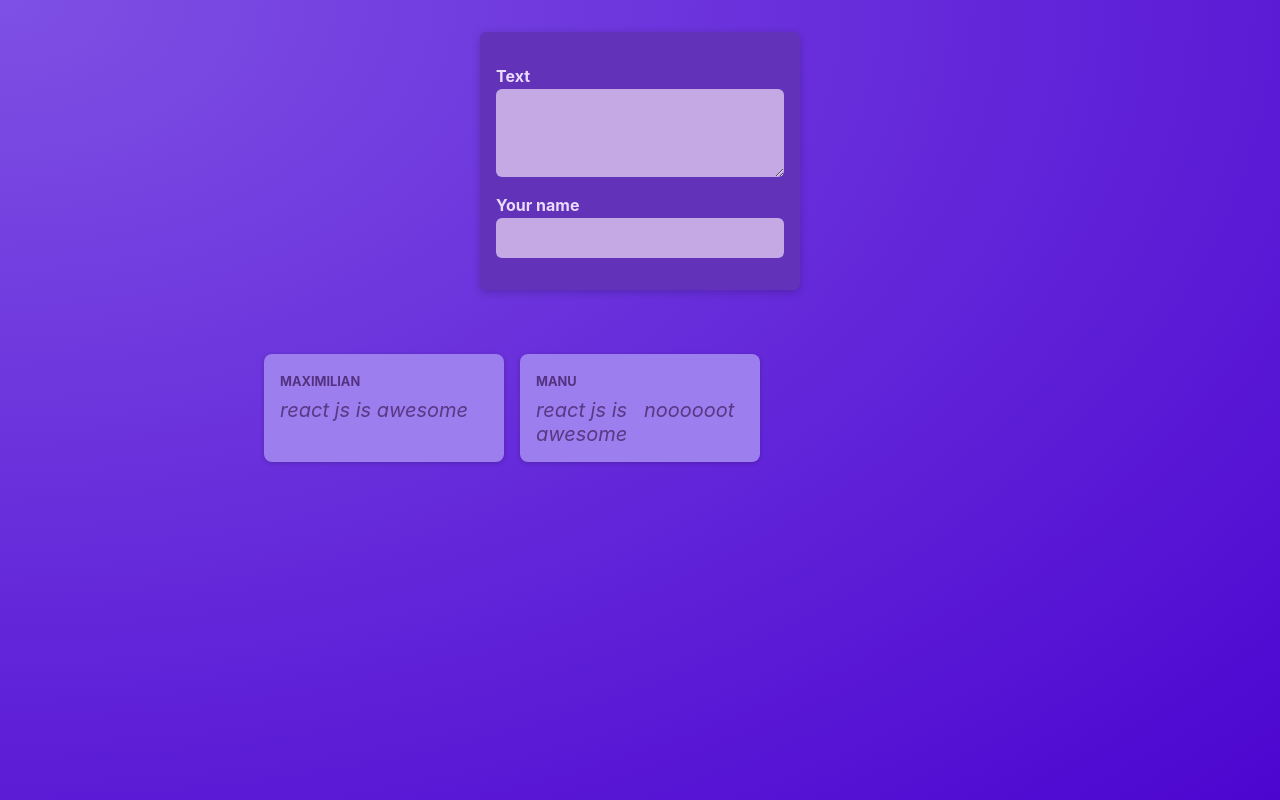
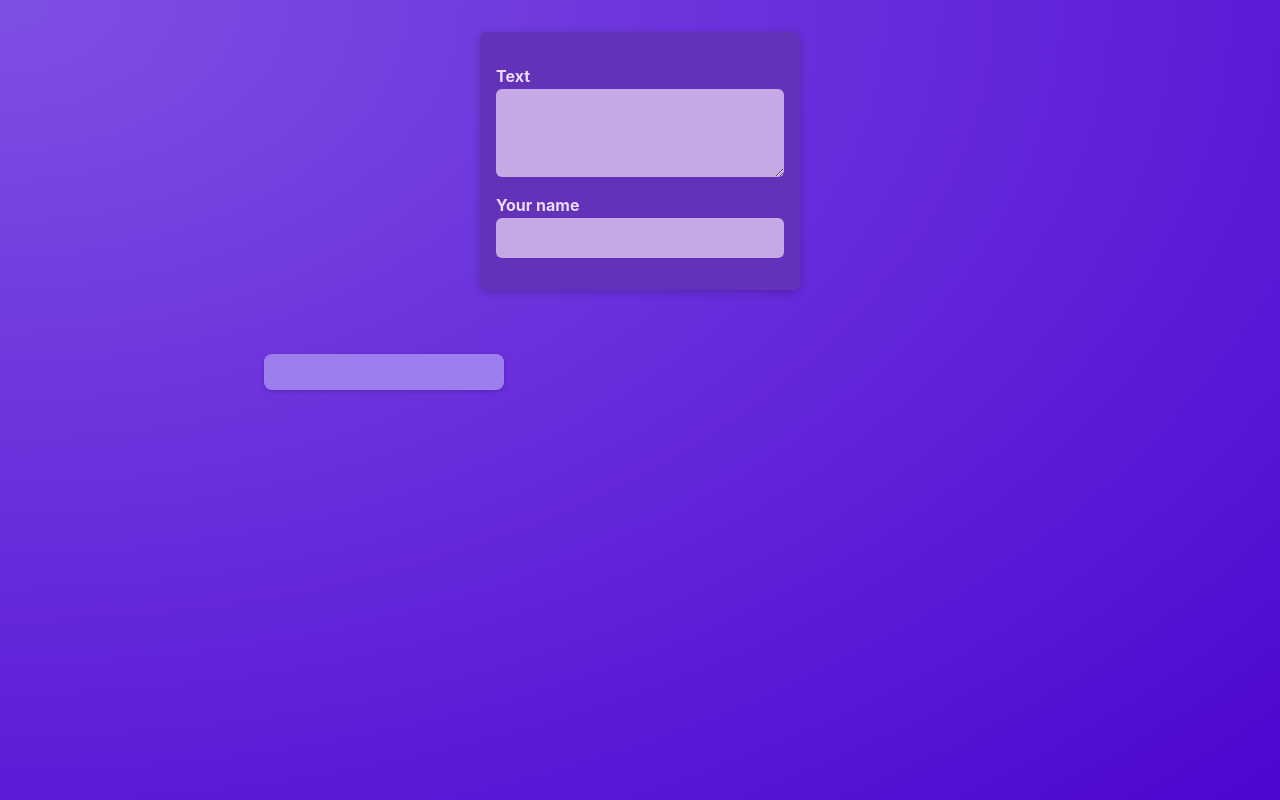
Before and after one commit to CamiSerantoni/RxRefresher, a React (Vite) app: page / in a window 1280 px wide. Built offline with nearby package versions, Linux system fonts and the light colour scheme.

Commit message:
working with state and lifting state up

```diff
--- a/src/App.jsx
+++ b/src/App.jsx
@@ -1,9 +1,9 @@
-import PostList from "./components/PostList";
+import PostsList from "./components/PostsList";
 
 function App() {
   return (
     <main>
-      <PostList/>
+      <PostsList/>
     </main>
   );
 }
--- a/src/components/NewPost.jsx
+++ b/src/components/NewPost.jsx
@@ -1,15 +1,21 @@
+import { useState } from 'react';
 import classes from './NewPost.module.css';
 
-function NewPost() {
+function NewPost(props) {
+
+
+
+
   return (
     <form className={classes.form}>
       <p>
         <label htmlFor="body">Text</label>
-        <textarea id="body" required rows={3} />
+        <textarea id="body" required rows={3} onChange={props.onBodyChange}/>
       </p>
+
       <p>
         <label htmlFor="name">Your name</label>
-        <input type="text" id="name" required />
+        <input type="text" id="name" required onChange={props.onAuthorChange} />
       </p>
     </form>
   );
--- a/src/components/PostList.jsx
+++ /dev/null
@@ -1,17 +0,0 @@
-import NewPost from "./NewPost";
-import Post from "./Post";
-import classes from "./PostsList.module.css";
-
-function PostList(props) {
-  return (
-    <>
-      <NewPost />
-      <ul className={classes.posts}>
-        <Post author="maximilian" body="react js is awesome " />
-        <Post author="manu" body="react js is   noooooot awesome " />
-      </ul>
-    </>
-  );
-}
-
-export default PostList;
--- /dev/null
+++ b/src/components/PostsList.jsx
@@ -0,0 +1,28 @@
+import NewPost from "./NewPost";
+import Post from "./Post";
+import classes from "./PostsList.module.css";
+import { useState } from "react";
+
+function PostsList(props) {
+    const [enteredBody, setEnteredBody] = useState('');
+    const [enteredAuthor, setEnteredAuthor] = useState('');
+function bodyChangeHandler(event){
+setEnteredBody(event.target.value);
+}
+function authorChangeHandler(event){
+    setEnteredAuthor(event.target.value);
+    }
+
+
+  return (
+    <>
+      <NewPost onBodyChange={bodyChangeHandler} onAuthorChange ={authorChangeHandler}/>
+      <ul className={classes.posts}>
+        <Post author={enteredAuthor} body={enteredBody} />
+
+      </ul>
+    </>
+  );
+}
+
+export default PostsList;
```
